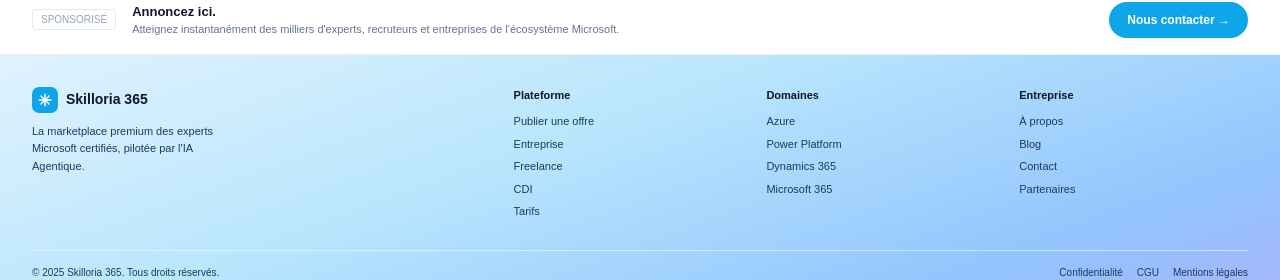
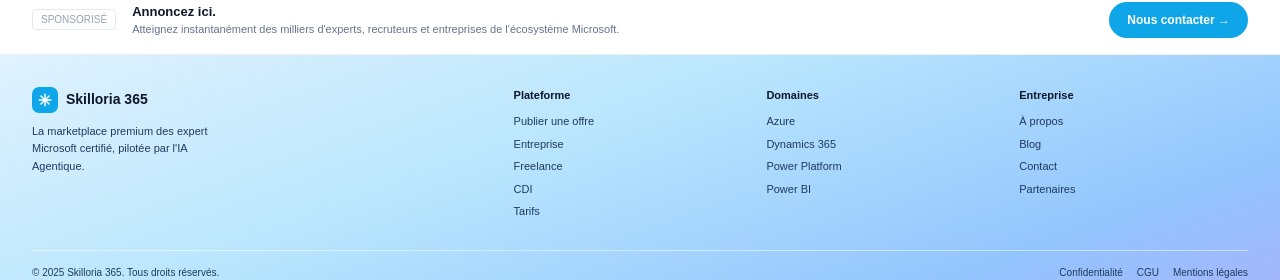
Before and after one commit to Youssef2089/skilloria, a Next.js app: page / in a window 1280 px wide. Shown: the part 1048-1328 px from the top of the page. Built offline with nearby package versions, Linux system fonts and the light colour scheme.

Commit message:
Refactor(layout): Footer utilise ecosystemTerms.expertLabel et tags

```diff
--- a/components/layout/Footer.tsx
+++ b/components/layout/Footer.tsx
@@ -23,7 +23,7 @@
               <span style={{ fontSize: 14, fontWeight: 700, color: '#0f172a' }}>{domain.name}</span>
             </div>
             <p style={{ fontSize: 11, color: '#1e3a5f', lineHeight: 1.6, maxWidth: 200 }}>
-              La marketplace premium des experts Microsoft certifiés, pilotée par l'IA Agentique.
+              La marketplace premium des {domain.ecosystemTerms.expertLabel}, pilotée par l'IA Agentique.
             </p>
           </div>
           <div>
@@ -34,7 +34,7 @@
           </div>
           <div>
             <div style={{ fontSize: 11, fontWeight: 700, color: '#0f172a', marginBottom: 10 }}>Domaines</div>
-            {['Azure', 'Power Platform', 'Dynamics 365', 'Microsoft 365'].map(l => (
+            {domain.tags.slice(0, 4).map(l => (
               <div key={l} style={{ fontSize: 11, color: '#1e3a5f', marginBottom: 6, cursor: 'pointer' }}>{l}</div>
             ))}
           </div>
```
